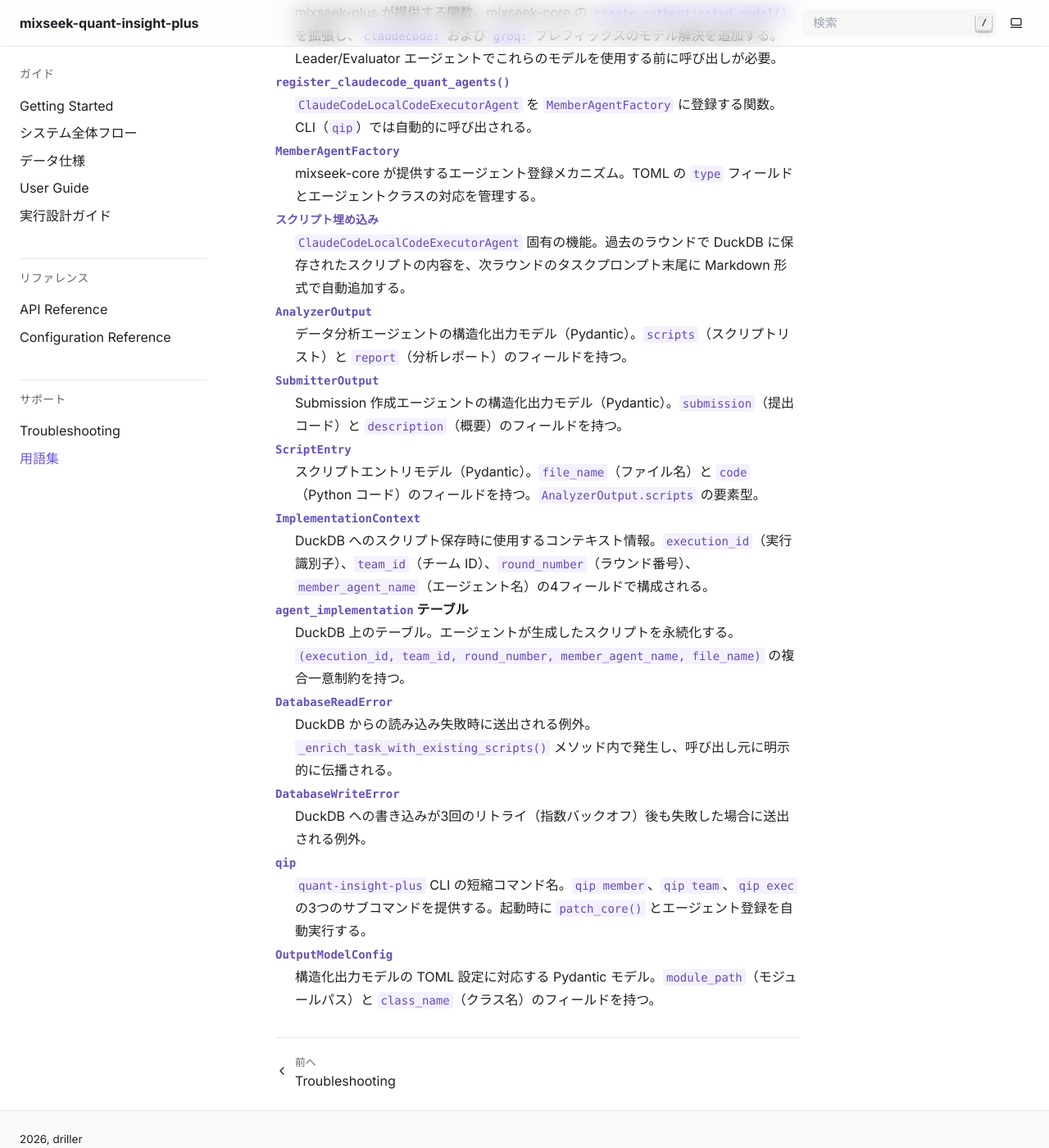
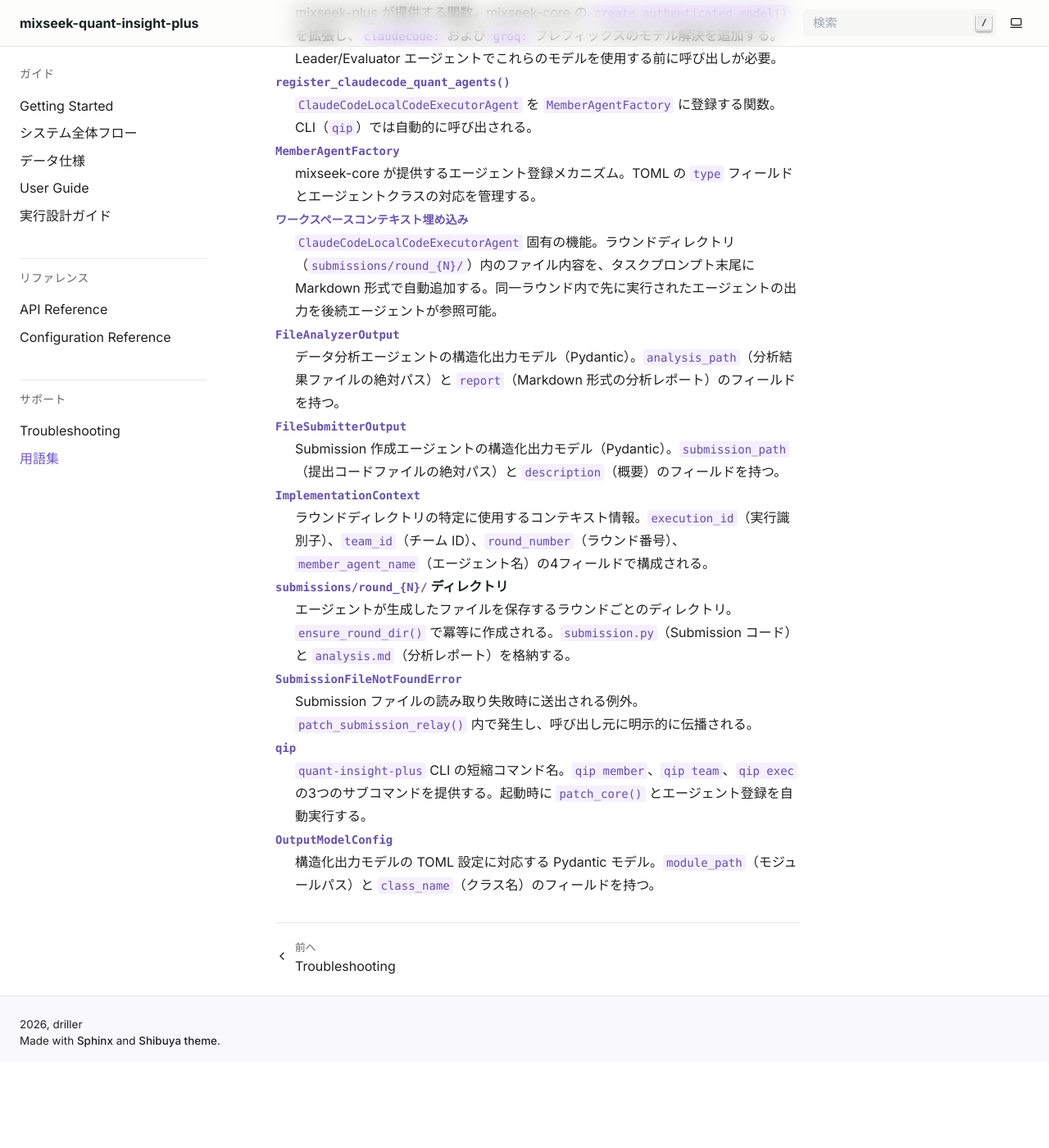
Before and after one commit to drillan/mixseek-quant-insight-plus, a Sphinx documentation site: the page built from docs/glossary.md, in a window 1280 px wide and 1400 px high, scrolled down 687 px. Shown: the whole window at 82% size. Built offline with Sphinx 7.4.7, drawn with Linux system fonts in a browser that asks for light colours; after the commit the page ends 1982 px from its top, so only the background shows below that.

Commit message:
fix: address hachimoku review feedback
Co-Authored-By: Claude Opus 4.6 <noreply@anthropic.com>

```diff
--- a/docs/glossary.md
+++ b/docs/glossary.md
@@ -23,29 +23,23 @@ mixseek-quant-insight-plus で使用される主要な用語の定義です。
 `MemberAgentFactory`
 : mixseek-core が提供するエージェント登録メカニズム。TOML の `type` フィールドとエージェントクラスの対応を管理する。
 
-`スクリプト埋め込み`
-: `ClaudeCodeLocalCodeExecutorAgent` 固有の機能。過去のラウンドで DuckDB に保存されたスクリプトの内容を、次ラウンドのタスクプロンプト末尾に Markdown 形式で自動追加する。
+`ワークスペースコンテキスト埋め込み`
+: `ClaudeCodeLocalCodeExecutorAgent` 固有の機能。ラウンドディレクトリ（`submissions/round_{N}/`）内のファイル内容を、タスクプロンプト末尾に Markdown 形式で自動追加する。同一ラウンド内で先に実行されたエージェントの出力を後続エージェントが参照可能。
 
-`AnalyzerOutput`
-: データ分析エージェントの構造化出力モデル（Pydantic）。`scripts`（スクリプトリスト）と `report`（分析レポート）のフィールドを持つ。
+`FileAnalyzerOutput`
+: データ分析エージェントの構造化出力モデル（Pydantic）。`analysis_path`（分析結果ファイルの絶対パス）と `report`（Markdown 形式の分析レポート）のフィールドを持つ。
 
-`SubmitterOutput`
-: Submission 作成エージェントの構造化出力モデル（Pydantic）。`submission`（提出コード）と `description`（概要）のフィールドを持つ。
-
-`ScriptEntry`
-: スクリプトエントリモデル（Pydantic）。`file_name`（ファイル名）と `code`（Python コード）のフィールドを持つ。`AnalyzerOutput.scripts` の要素型。
+`FileSubmitterOutput`
+: Submission 作成エージェントの構造化出力モデル（Pydantic）。`submission_path`（提出コードファイルの絶対パス）と `description`（概要）のフィールドを持つ。
 
 `ImplementationContext`
-: DuckDB へのスクリプト保存時に使用するコンテキスト情報。`execution_id`（実行識別子）、`team_id`（チーム ID）、`round_number`（ラウンド番号）、`member_agent_name`（エージェント名）の4フィールドで構成される。
+: ラウンドディレクトリの特定に使用するコンテキスト情報。`execution_id`（実行識別子）、`team_id`（チーム ID）、`round_number`（ラウンド番号）、`member_agent_name`（エージェント名）の4フィールドで構成される。
 
-`agent_implementation` テーブル
-: DuckDB 上のテーブル。エージェントが生成したスクリプトを永続化する。`(execution_id, team_id, round_number, member_agent_name, file_name)` の複合一意制約を持つ。
+`submissions/round_{N}/` ディレクトリ
+: エージェントが生成したファイルを保存するラウンドごとのディレクトリ。`ensure_round_dir()` で冪等に作成される。`submission.py`（Submission コード）と `analysis.md`（分析レポート）を格納する。
 
-`DatabaseReadError`
-: DuckDB からの読み込み失敗時に送出される例外。`_enrich_task_with_existing_scripts()` メソッド内で発生し、呼び出し元に明示的に伝播される。
-
-`DatabaseWriteError`
-: DuckDB への書き込みが3回のリトライ（指数バックオフ）後も失敗した場合に送出される例外。
+`SubmissionFileNotFoundError`
+: Submission ファイルの読み取り失敗時に送出される例外。`patch_submission_relay()` 内で発生し、呼び出し元に明示的に伝播される。
 
 `qip`
 : `quant-insight-plus` CLI の短縮コマンド名。`qip member`、`qip team`、`qip exec` の3つのサブコマンドを提供する。起動時に `patch_core()` とエージェント登録を自動実行する。
```
Also changed, not shown: docs/data-specification.md (+1 -1 lines), docs/getting-started.md (+1 -1 lines), docs/index.md (+1 -1 lines), docs/system-flow.md (+11 -11 lines), docs/user-guide.md (+2 -2 lines).
